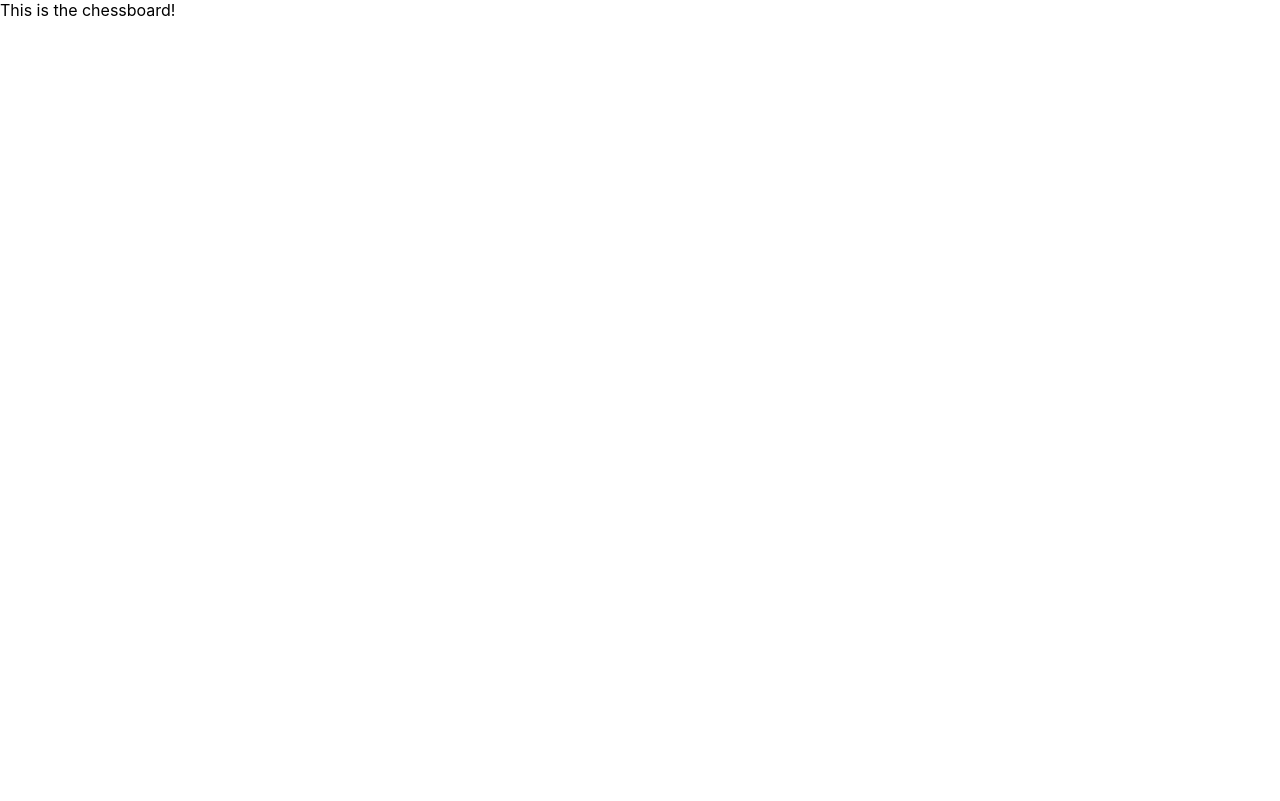
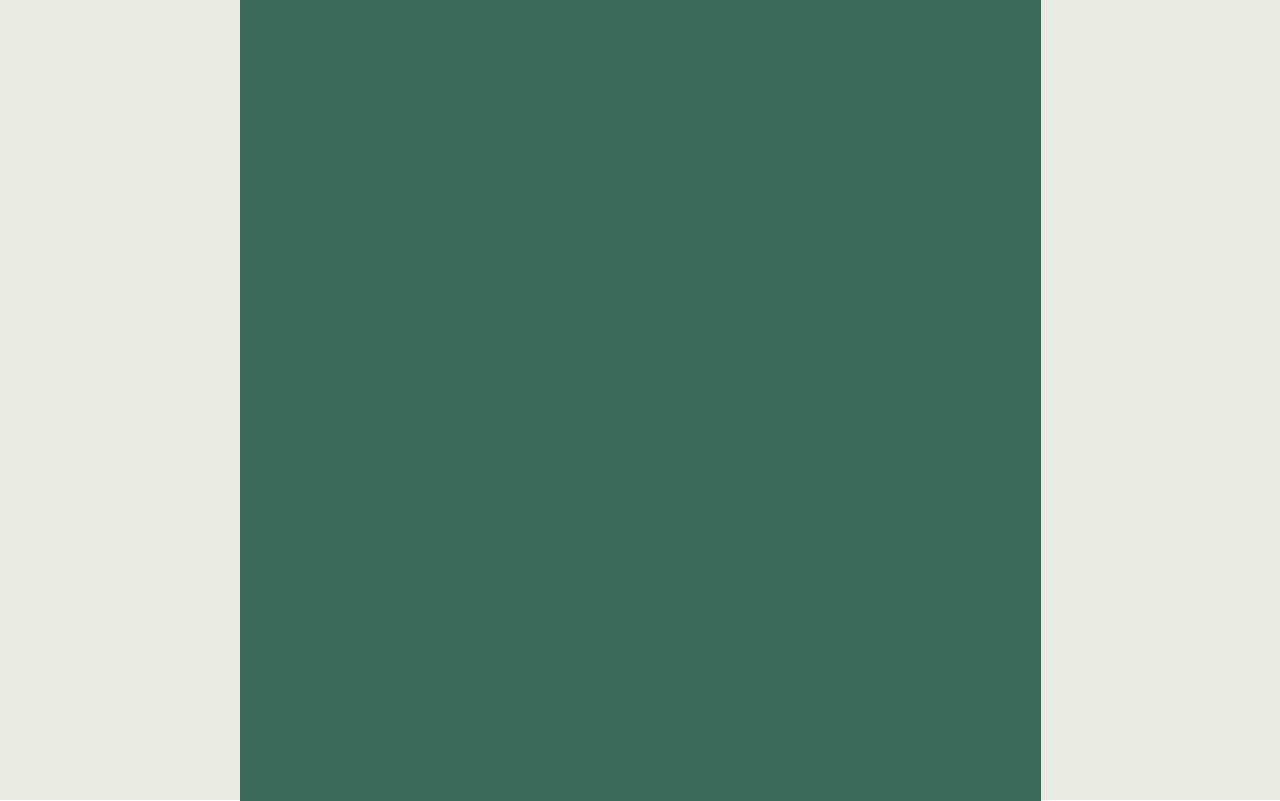
Before and after one commit to StolenMango/Chess-game, a React (Create React App) app in the folder chess-app/: page / in a window 1280 px wide. Built offline with nearby package versions, Linux system fonts and the light colour scheme.

Commit message:
Board without tiles done

```diff
--- a/chess-app/src/App.css
+++ b/chess-app/src/App.css
@@ -1,38 +1,6 @@
-.App {
-  text-align: center;
+#app {
+  display: grid;
+  place-content: center;
+  height: 100vh;
+  background-color: #eaece2;
 }
-
-.App-logo {
-  height: 40vmin;
-  pointer-events: none;
-}
-
-@media (prefers-reduced-motion: no-preference) {
-  .App-logo {
-    animation: App-logo-spin infinite 20s linear;
-  }
-}
-
-.App-header {
-  background-color: #282c34;
-  min-height: 100vh;
-  display: flex;
-  flex-direction: column;
-  align-items: center;
-  justify-content: center;
-  font-size: calc(10px + 2vmin);
-  color: white;
-}
-
-.App-link {
-  color: #61dafb;
-}
-
-@keyframes App-logo-spin {
-  from {
-    transform: rotate(0deg);
-  }
-  to {
-    transform: rotate(360deg);
-  }
-}
--- a/chess-app/src/App.tsx
+++ b/chess-app/src/App.tsx
@@ -4,7 +4,7 @@ import Chessboard from "./components/Chessboard";
 
 function App() {
   return (
-    <div>
+    <div id="app">
       <Chessboard />
     </div>
   );
--- a/chess-app/src/components/Chessboard.css
+++ b/chess-app/src/components/Chessboard.css
@@ -0,0 +1,5 @@
+#chessboard {
+  width: 50.063rem;
+  height: 50.063rem;
+  background: #3b6a5b;
+}
--- a/chess-app/src/components/Chessboard.tsx
+++ b/chess-app/src/components/Chessboard.tsx
@@ -2,6 +2,9 @@ import React from "react";
 
 import "./Chessboard.css";
 
+const verticalAxis = [1, 2, 3, 4, 5, 6, 7, 8];
+const horizontalAxis = ["a", "b", "c", "d", "e", "f", "g", "h"];
+
 export default function chessboard() {
-  return <div>This is the chessboard!</div>;
+  return <div id="chessboard"></div>;
 }
```
Also changed, not shown: 1 other file (tests, documents, lock files or other folders).
